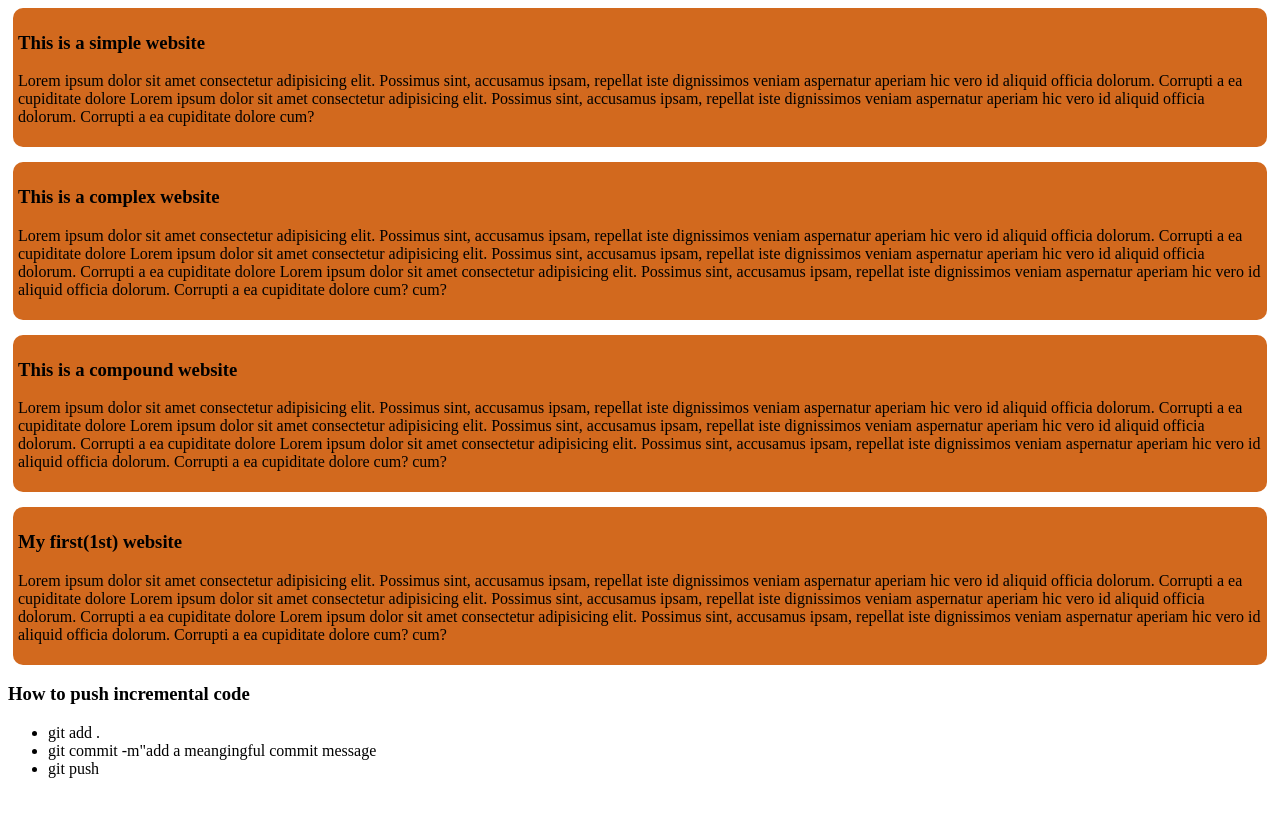
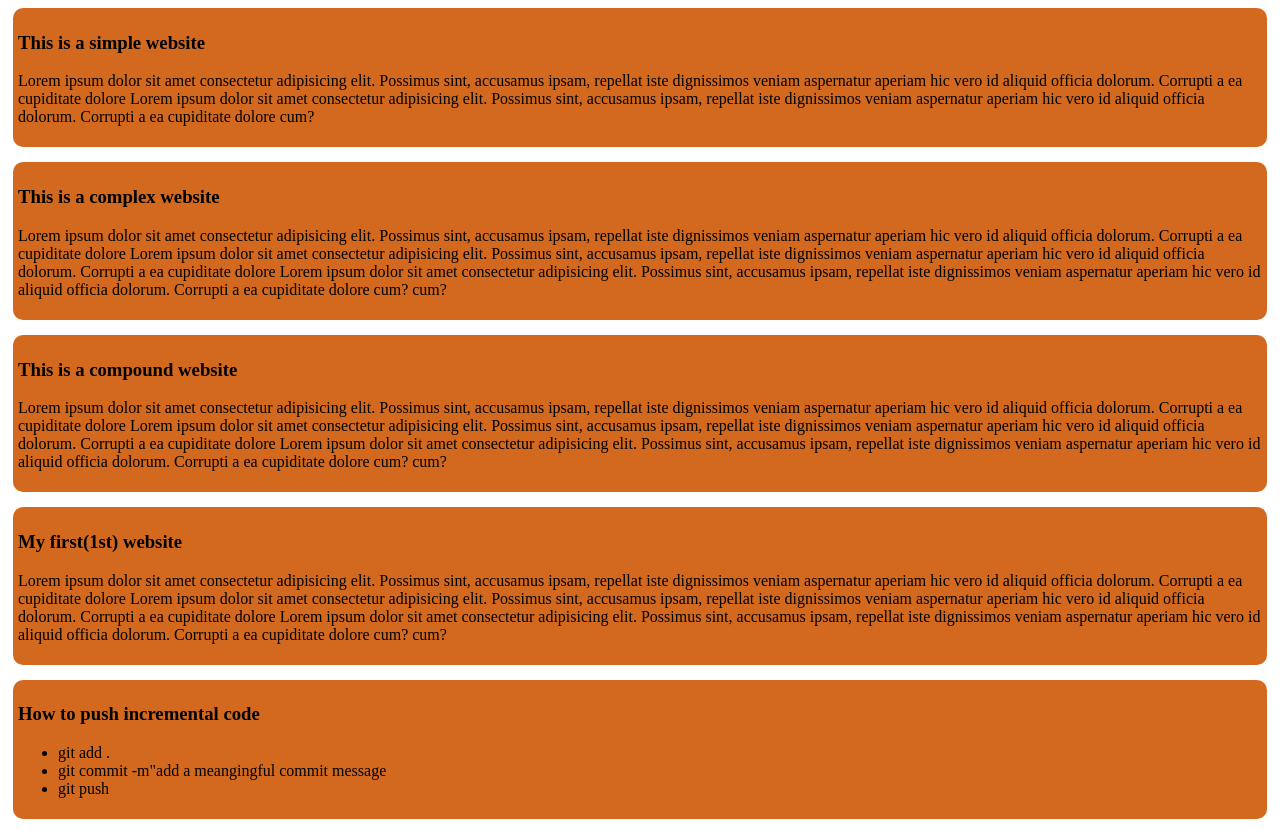
Before and after one commit to Muhammad-atique-khan/my-simple-website, a plain HTML site: page index.html in a window 1280 px wide. Before the commit the page ends 800 px from the top, so only its background shows below. Drawn offline with Linux system fonts and the light colour scheme.

Commit message:
This is important list items

```diff
--- a/index.html
+++ b/index.html
@@ -50,7 +50,7 @@
             cum?
             cum?</p>
     </div>
-    <div>
+    <div class="blog">
         <h3>How to push incremental code</h3>
         <ul>
             <li>git add .</li>
```
